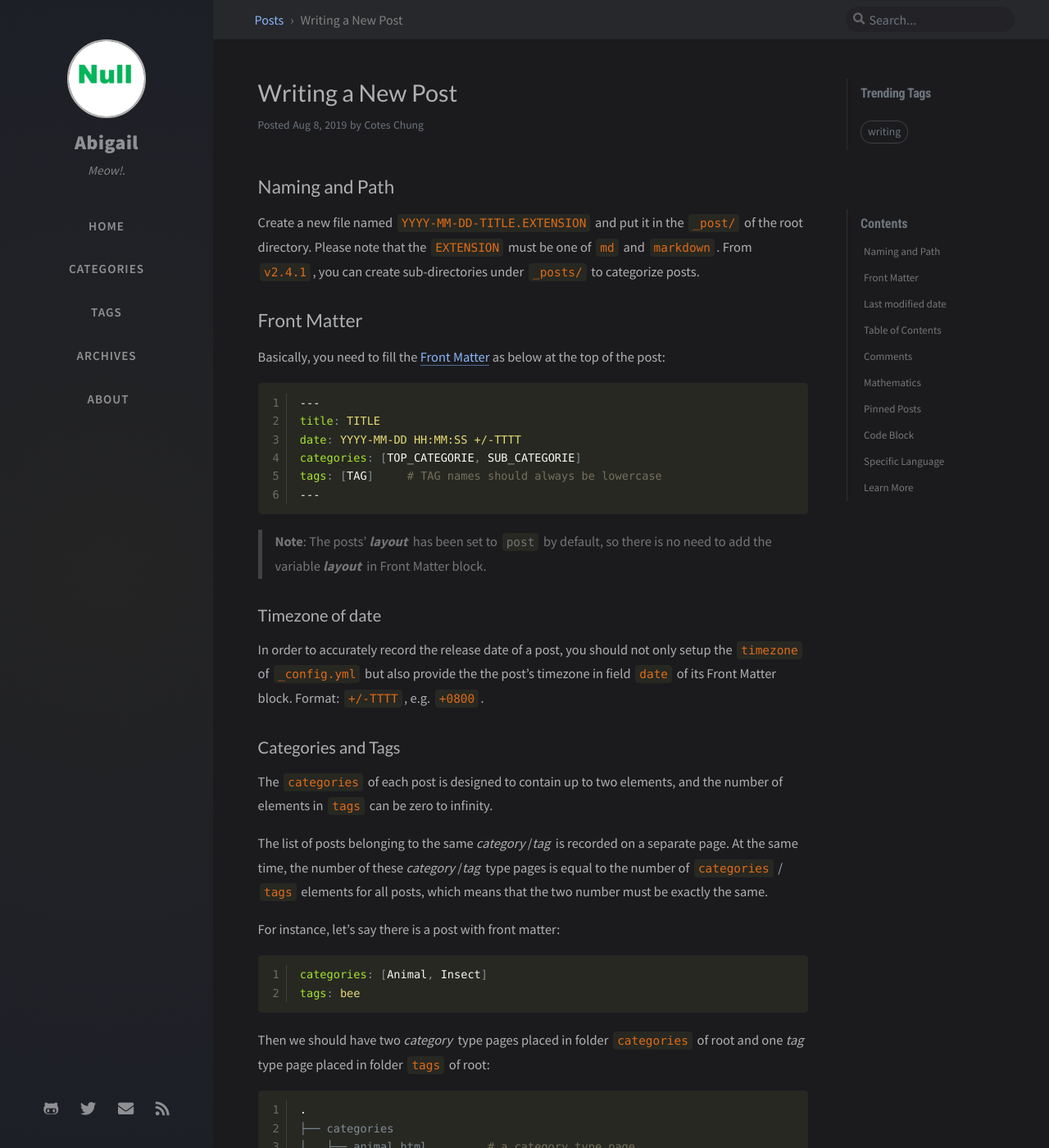
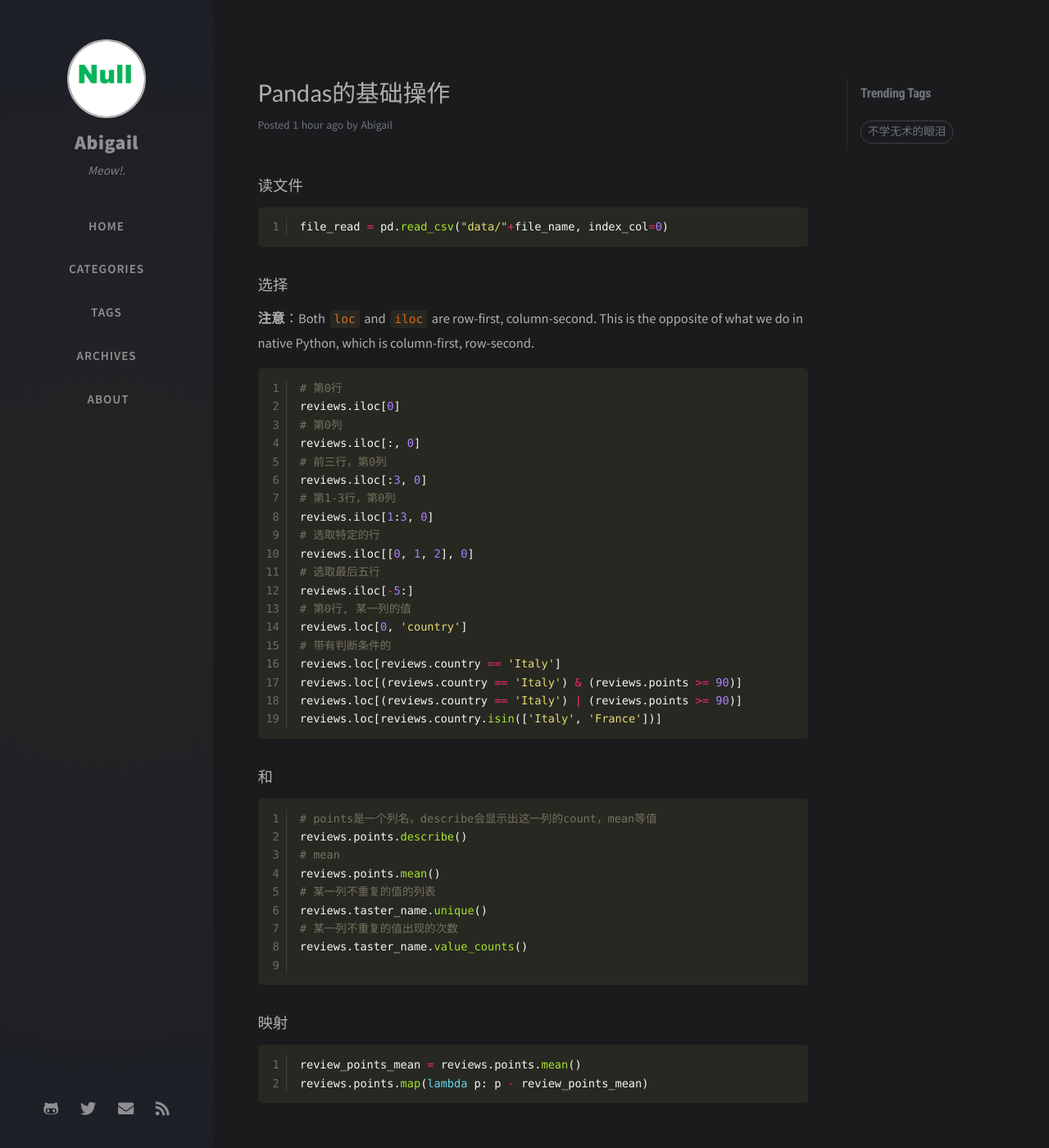
Before and after one commit to AbigailGuo/AbigailGuo.github.io, a Jekyll site: the page built from _posts/2019-08-08-write-a-new-post.md, in a window 1280 px wide and 1400 px high. Shown: the whole window at 82% size. Built offline with Jekyll 4.4.1, drawn with Linux system fonts in a browser that asks for light colours; nearby versions of some CDN libraries; comment, search, counter and statistics services are not loaded; some of the changed text lies outside the part shown.

Commit message:
modified

````diff
--- a/_posts/2019-08-08-write-a-new-post.md
+++ b/_posts/2019-08-08-write-a-new-post.md
@@ -1,177 +1,62 @@
 ---
-title: Writing a New Post
-author: Cotes Chung
-date: 2019-08-08 14:10:00 +0800
+title: Pandas的基础操作
+author: Abigail
+date: 2020-09-09 15:52:00 +0800
 categories: [Blogging, Tutorial]
-tags: [writing]
+tags: [不学无术的眼泪]
 ---
 
-## Naming and Path
+#### 读文件
 
-Create a new file named `YYYY-MM-DD-TITLE.EXTENSION` and put it in the `_post/` of the root directory. Please note that the `EXTENSION` must be one of `md` and `markdown`. From `v2.4.1`, you can create sub-directories under `_posts/` to categorize posts.
-
-## Front Matter
-
-Basically, you need to fill the [Front Matter](https://jekyllrb.com/docs/front-matter/) as below at the top of the post:
-
-```yaml
----
-title: TITLE
-date: YYYY-MM-DD HH:MM:SS +/-TTTT
-categories: [TOP_CATEGORIE, SUB_CATEGORIE]
-tags: [TAG]     # TAG names should always be lowercase
----
+```python
+file_read = pd.read_csv("data/"+file_name, index_col=0)
 ```
 
-> **Note**: The posts' ***layout*** has been set to `post` by default, so there is no need to add the variable ***layout*** in Front Matter block.
+#### 选择
 
-### Timezone of date
+**注意**：Both `loc` and `iloc` are row-first, column-second. This is the opposite of what we do in native Python, which is column-first, row-second.
 
-In order to accurately record the release date of a post, you should not only setup the `timezone` of `_config.yml` but also provide the the post's timezone in field `date` of its Front Matter block. Format: `+/-TTTT`, e.g. `+0800`.
-
-### Categories and Tags
-
-The `categories` of each post is designed to contain up to two elements, and the number of elements in `tags` can be zero to infinity.
-
-The list of posts belonging to the same *category*/*tag* is recorded on a separate page. At the same time, the number of these *category*/*tag* type pages is equal to the number of `categories` / `tags` elements for all posts, which means that the two number must be exactly the same.
-
-For instance, let's say there is a post with front matter:
-
-```yaml
-categories: [Animal, Insect]
-tags: bee
+```python
+# 第0行
+reviews.iloc[0]
+# 第0列
+reviews.iloc[:, 0]
+# 前三行，第0列
+reviews.iloc[:3, 0]
+# 第1-3行，第0列
+reviews.iloc[1:3, 0]
+# 选取特定的行
+reviews.iloc[[0, 1, 2], 0]
+# 选取最后五行
+reviews.iloc[-5:]
+# 第0行, 某一列的值
+reviews.loc[0, 'country']
+# 带有判断条件的
+reviews.loc[reviews.country == 'Italy']
+reviews.loc[(reviews.country == 'Italy') & (reviews.points >= 90)]
+reviews.loc[(reviews.country == 'Italy') | (reviews.points >= 90)]
+reviews.loc[reviews.country.isin(['Italy', 'France'])]
 ```
 
-Then we should have two *category* type pages placed in folder `categories` of root and one *tag* type page placed in folder `tags`  of root:
+#### 和
 
-```sh
-.
-├── categories
-│   ├── animal.html         # a category type page
-│   └── insect.html
-├── tags
-│   └── bee.html            # a tag type page
-...
+```python
+# points是一个列名，describe会显示出这一列的count，mean等值
+reviews.points.describe()
+# mean
+reviews.points.mean()
+# 某一列不重复的值的列表
+reviews.taster_name.unique()
+# 某一列不重复的值出现的次数
+reviews.taster_name.value_counts()
+
 ```
 
-and the content of a *category* type page is
-
-```yaml
----
-layout: category
-title: CATEGORY_NAME        # e.g. Insect
-category: CATEGORY_NAME     # e.g. Insect
----
-```
-
-the content of a *tag* type page is
-
-```yaml
----
-layout: tag
-title: TAG_NAME             # e.g. bee
-tag: TAG_NAME               # e.g. bee
----
-```
-
-With the increasing number of posts, the number of categories and tags will increase several times!  If we still manually create these *category*/*tag* type files, it will obviously be a super time-consuming job, and it is very likely to miss some of them, i.e., when you click on the missing `category` or `tag` link from a post or somewhere, the browser will complain to you "404 Not Found". The good news is we got a lovely script tool `_scripts/sh/create_pages.sh` to finish the boring tasks. Basically we will use it via `run.sh`, `build.sh`, `deploy.sh` or `publish.sh` that placed in `tools/` instead of running it separately. Check out its use case [here]({{ "/posts/getting-started/#deployment" | relative_url }}).
-
-## Last modified date
-
-The last modified date of a post is obtained according to the post's latest git commit date, and the modified date of all posts are designed to be stored in the file `_data/updates.yml`. Then contents of that file may be as follows:
-
-```yaml
--
-  filename: getting-started             # the post filename without date and extension
-  lastmod: 2020-04-13 00:38:56 +0800    # the post last modified date
--
-  ...
-```
-
-You can choose to create this file manually, But the better approach is to let it be automatically generated by a script tool, and `_scripts/sh/dump_lastmod.sh` was born for this! Similar to the other script (`create_pages.sh`) mentioned above, it is also be called from the other superior tools, so it doesn't have to be used separately.
-
-When some posts have been modified since their published date and also the file `_data/updates.yml` was created correctly, a list with the label **Recent Updates** will be displayed in the right panel of the desktop view, which records the five most recently modified posts.
-
-## Table of Contents
-
-By default, the **T**able **o**f **C**ontents (TOC) is displayed on the right panel of the post. If you want to turn it off globally, go to `_config.yml` and set the value of variable `toc` to `false`. If you want to turn off TOC for specific post, add the following to post's [Front Matter](https://jekyllrb.com/docs/front-matter/):
-
-```yaml
----
-toc: false
----
-```
+#### 映射
 
 
-## Comments
 
-Similar to TOC, the [Disqus](https://disqus.com/) comments is loaded by default in each post, and the global switch is defined by variable `comments` in file `_config.yml` . If you want to close the comment for specific post, add the following to the **Front Matter** of the post:
-
-```yaml
----
-comments: false
----
+```python
+review_points_mean = reviews.points.mean()
+reviews.points.map(lambda p: p - review_points_mean)
 ```
-
-
-## Mathematics
-
-For website performance reasons, the mathematical feature won't be loaded by default. But it can be enabled by:
-
-```yaml
----
-math: true
----
-```
-
-
-## Pinned Posts
-
-You can pin one or more posts to the top of the home page, and the fixed posts are sorted in reverse order according to their release date. Enable by:
-
-```yaml
----
-pin: true
----
-```
-
-
-## Code Block
-
-Markdown symbols <code class="highlighter-rouge">```</code> can easily create a code block as following examples.
-
-```
-This is a common code snippet, without syntax highlight and line number.
-```
-
-## Specific Language
-
-Using <code class="highlighter-rouge">```language</code> you will get code snippets with line Numbers and syntax highlight.
-
-> **Note**: The Jekyll style `{% raw %}{%{% endraw %} highlight LANGUAGE {% raw %}%}{% endraw %}` or `{% raw %}{%{% endraw %} highlight LANGUAGE linenos {% raw %}%}{% endraw %}` are not allowed to be used in this theme !
-
-```yaml
-# Yaml code snippet
-items:
-    - part_no:   A4786
-      descrip:   Water Bucket (Filled)
-      price:     1.47
-      quantity:  4
-```
-
-#### Liquid Codes
-
-If you want to display the **Liquid** snippet, surround the liquid code with `{% raw %}{%{% endraw %} raw {%raw%}%}{%endraw%}` and `{% raw %}{%{% endraw %} endraw {%raw%}%}{%endraw%}` .
-
-{% raw %}
-```liquid
-{% if product.title contains 'Pack' %}
-  This product's title contains the word Pack.
-{% endif %}
-```
-{% endraw %}
-
-
-## Learn More
-
-For more knowledge about Jekyll posts, visit the [Jekyll Docs: Posts](https://jekyllrb.com/docs/posts/).
````
Also changed, not shown: 1 other file.
